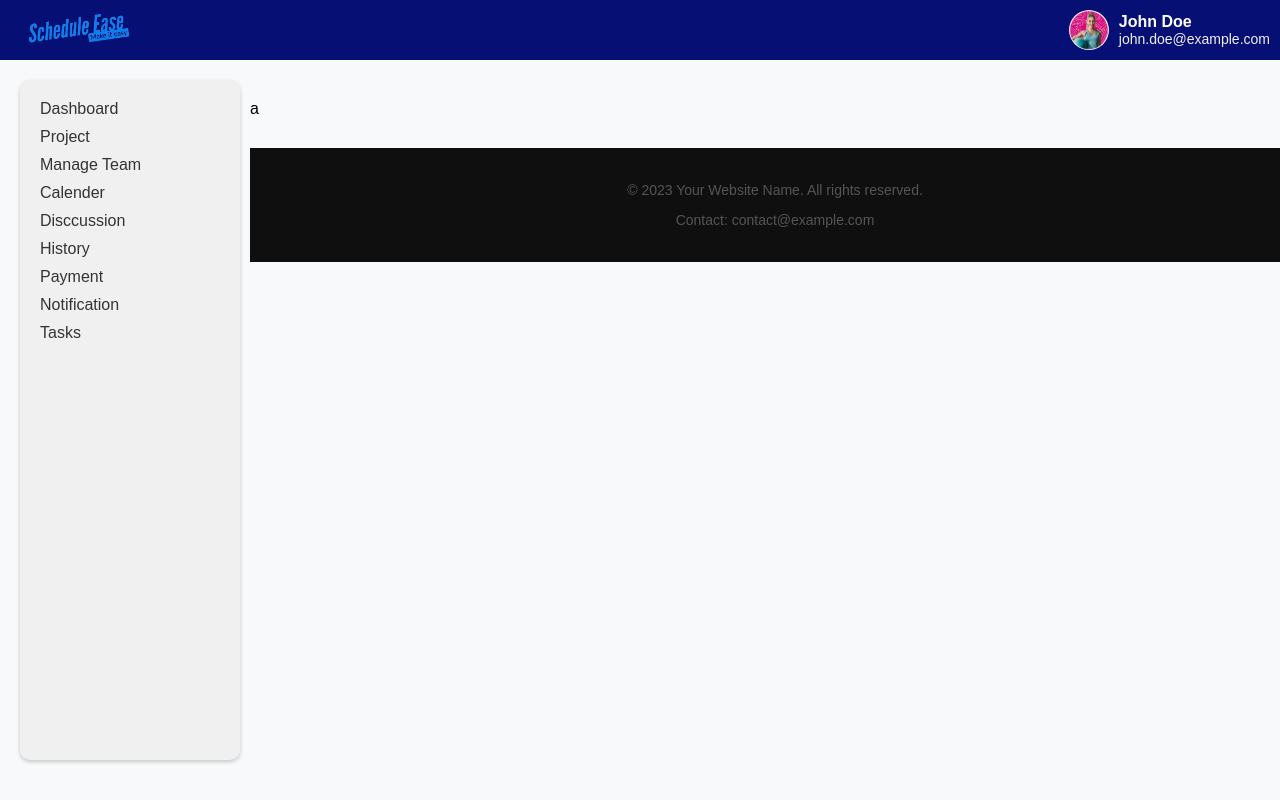
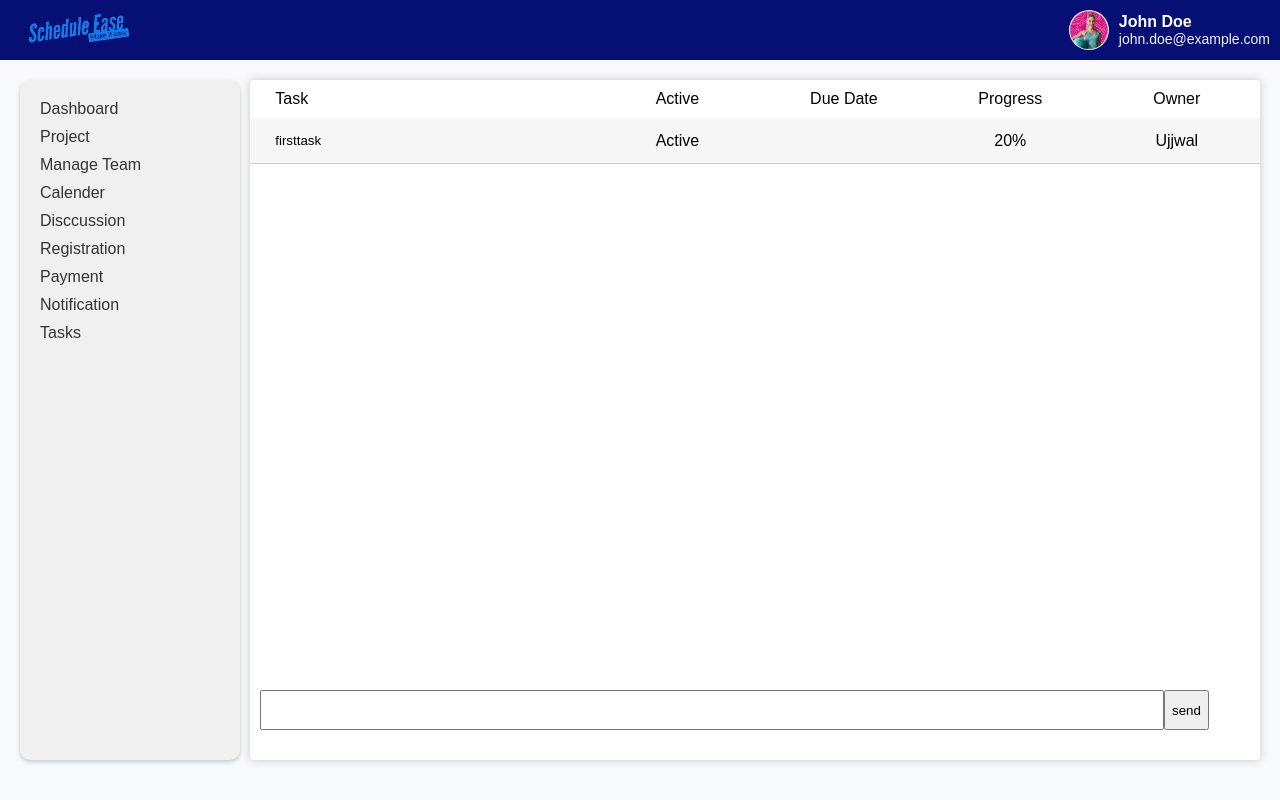
Before and after one commit to karanpanwar8595/Project-management-system, a React (Create React App) app in the folder scheduleeasefrontend/: page /tasks in a window 1280 px wide. Built offline with nearby package versions, Linux system fonts and the light colour scheme.

Commit message:
Task component started

```diff
--- a/scheduleeasefrontend/src/App.js
+++ b/scheduleeasefrontend/src/App.js
@@ -4,12 +4,13 @@ import SideNavbar from './components/sideNavbar/sideNavbar';
 import Footer from './components/Footer/Footer';
 import Testcontainer from './components/testcontainer/testcontainer';
 import Manage_team from './components/manage_team/Manage_team'
-import Project from './components/Projects/Projects'
-// import Chatbox from './components/chatmessage/Chatmessage'
+import Project from './components/Projects/Projects';
+import Tasklist from './components/Tasks/Tasklist';
+
 
 import DisscussionBox from './components/Disscussion/Disscussion'
 import { BrowserRouter as Router, Routes, Route } from "react-router-dom";
-import Projects from './components/Projects/Projects';
+
 
 function App() {
   return (
@@ -27,24 +28,20 @@ function App() {
                 {
                   <>
 
-                <div className='maincomponentcontainer'>
-                <Testcontainer />
-
-                </div>
-                <Footer/>
+                  <Tasklist/>
 
                 </>
                 }>
               </Route>
 
 
+
+
               <Route exact path='disscussion' element={
               <>
-
-                {/* // {<div className='maincomponentcontainer'>  */}
                 < DisscussionBox/>
 
-                {/* </div> */}
+
                 </>
                 }>
               </Route>
--- /dev/null
+++ b/scheduleeasefrontend/src/components/Tasks/Accordion.css
@@ -0,0 +1,105 @@
+.accordion-status {
+    width: 17%;
+    display: flex;
+    justify-content: center;
+    align-items: center;
+
+}
+
+.accordion-duedate {
+    width: 17%;
+
+    display: flex;
+    justify-content: center;
+    align-items: center;
+}
+
+.accordion-progress {
+    width: 17%;
+
+    display: flex;
+    justify-content: center;
+    align-items: center;
+    background-color: transparent;
+}
+
+.accordion-owner {
+    width: 17%;
+    display: flex;
+    justify-content: center;
+    align-items: center;
+    background-color: transparent;
+
+}
+
+.accordion-header-element {
+    width: 30%;
+    padding: 10px 2.5%;
+    /* margin-left: 20px; */
+    /* display:flex; */
+    /* justify-content: center; */
+    align-items: center;
+
+}
+
+.accordion-button {
+    /* display: block; */
+    width: 35%;
+    padding: 15px 2.5%;
+
+    border: none;
+    text-align: left;
+    /* font-weight: bold; */
+    cursor: pointer;
+    outline: none;
+    transition: background-color 0.3s ease;
+    background-color: transparent;
+
+}
+
+.task-item:hover {
+    background-color: #e1e1e1;
+}
+
+.task-item.active {
+    background-color: #d1d1d1;
+}
+
+.accordion-content {
+    max-height: 0;
+    overflow: hidden;
+    transition: max-height 0.3s ease-in-out;
+
+}
+
+.accordion-content.open {
+    max-height: 500px;
+    /* Set this value to a large enough height to show all content */
+}
+
+.accordion-body {
+    padding: 15px 20px;
+    line-height: 1.6;
+
+}
+
+.accordion {
+    border-radius: 4px;
+
+    /* margin: 20px 0; */
+    box-shadow: 0 0 10px rgba(0, 0, 0, 0.2);
+    Overflow: auto;
+    Overflow-x: hidden;
+    Overflow-y: auto;
+}
+
+.accordion-item {
+    border-bottom: 1px solid #ccc;
+    background-color: #f7f7f7;
+}
+
+
+.task-item{
+    display: flex;
+    background-color: transparent;
+}
--- /dev/null
+++ b/scheduleeasefrontend/src/components/Tasks/Tasklist.css
@@ -0,0 +1,48 @@
+/* Accordion styles */
+.onetask {
+    display: flex;
+    background-color: transparent;
+
+}
+.onetask img {
+    max-height: 40px;
+    background-color: transparent;
+
+}
+.logo-button {
+    background-color: transparent;
+    /* Set the background of the button as transparent */
+    border: none;
+    padding: 0px;
+    margin: 0px;
+    cursor: pointer;
+    /* box-shadow: 0 2px 4px rgba(0, 0, 0, 0.2); Optional: Add a shadow effect */
+}
+
+.taskinput {
+    /* border: 1px solid #ccc; */
+    padding: 10px;
+    height: 5vh;
+    display: flex;
+    flex-wrap: nowrap;
+  }
+.taskconcontainer {
+    background-color: #ffffff;
+    /* Replace with your desired background color */
+    border-radius: 10px;
+    /* Adjust the value to control the roundness of the corners */
+    /* padding: 20px; */
+    /* Adjust the padding according to your content */
+    /* margin-top: 0px; */
+    /* flex-basis: 250px; */
+    overflow-y: hidden;
+    height: 85vh;
+}
+
+.tasklist{
+min-height: 75vh;
+
+}
+.task-row{
+    overflow: auto;
+}
--- /dev/null
+++ b/scheduleeasefrontend/src/components/Tasks/Tasklist.js
@@ -0,0 +1,91 @@
+import React, { useState, useEffect } from 'react';
+import './Tasklist.css'; // Import your custom CSS
+import './Accordion.css';
+const AccordionItem = ({ title, content, status, duedate, owner, progress }) => {
+    const [isOpen, setIsOpen] = useState(false);
+    const handleToggle = () => {
+        setIsOpen(!isOpen);
+    };
+
+    return (
+        <div className="accordion-item">
+            <div className={`task-item ${isOpen ? 'active' : ''}`} onClick={handleToggle}>
+                <button className="accordion-button" >
+                    {title}
+                </button>
+                <div className='accordion-status'>{status}</div>
+                <div className='accordion-duedate'>{duedate}</div>
+                <div className='accordion-progress'>{progress}</div>
+                <div className='accordion-owner'>{owner}</div>
+            </div>
+            <div className={`accordion-content ${isOpen ? 'open' : ''}`}>
+                <div className="accordion-body">{content}</div>
+            </div>
+        </div>
+    );
+};
+
+const Tasklist = () => {
+
+    const [taskList, setTasklist] = useState([{ title: "firsttask", content: "This is thehhis is the second item's accordion body. It is hidden by default, until the collapse pis is the second item's accordion body. It is hidden by default, until the collapse phis is the second item's accordion body. ", status: "Active", duedate: "", progress: "20%", owner: "Ujjwal" }]);
+    useEffect(() => {
+        async function fetchData() {
+            try {
+                const res = await fetch("http://localhost:8000/");
+                const tasklist1 = await res.json();
+                setTasklist(tasklist1);
+            } catch (e) {
+                console.log(e);
+            }
+        }
+        fetchData();
+    }, []);
+
+
+    return (
+        // <div className="taskconcontainer">
+
+
+        <div className="accordion taskconcontainer">
+            <div className='tasklist'>
+
+
+                <div className="onetask">
+                    <div className='accordion-header-element'>Task</div>
+                    <div className='accordion-status'>Active</div>
+                    <div className='accordion-duedate'>Due Date</div>
+                    <div className='accordion-progress'>Progress</div>
+                    <div className='accordion-owner'>Owner</div>
+                </div>
+                <div className='task-row'>
+                    {taskList.map(task => (
+                        <AccordionItem
+                            title={task.title}
+                            content={task.content}
+                            status={task.status}
+                            duedate={task.duedate}
+                            progress={task.progress}
+                            owner={task.owner}
+                        />
+                    ))}
+                </div>
+            </div>
+
+            <div className='taskinput'>
+                <input type="text" className="textboxtoinput" id="tasktextbox" >
+                    {/* <input type="text" className="textboxtoinput" id="messagetextbox" value={inputValueMessageTextBox} onChange={handleChangeInputTask}> */}
+
+                </input>
+
+                <button >
+                    send
+                </button>
+            </div>
+        </div>
+
+
+        // </div>
+    );
+};
+
+export default Tasklist;
--- a/scheduleeasefrontend/src/components/sideNavbar/sideNavbar.js
+++ b/scheduleeasefrontend/src/components/sideNavbar/sideNavbar.js
@@ -22,7 +22,7 @@ const SideNavbar = () => {
         <Link to="/disscussion">Disccussion</Link>
         </li>
         <li>
-        <Link to="/">History</Link>
+        <Link to="/">Registration</Link>
         </li>
         <li>
         <Link to="/">Payment</Link>
```
